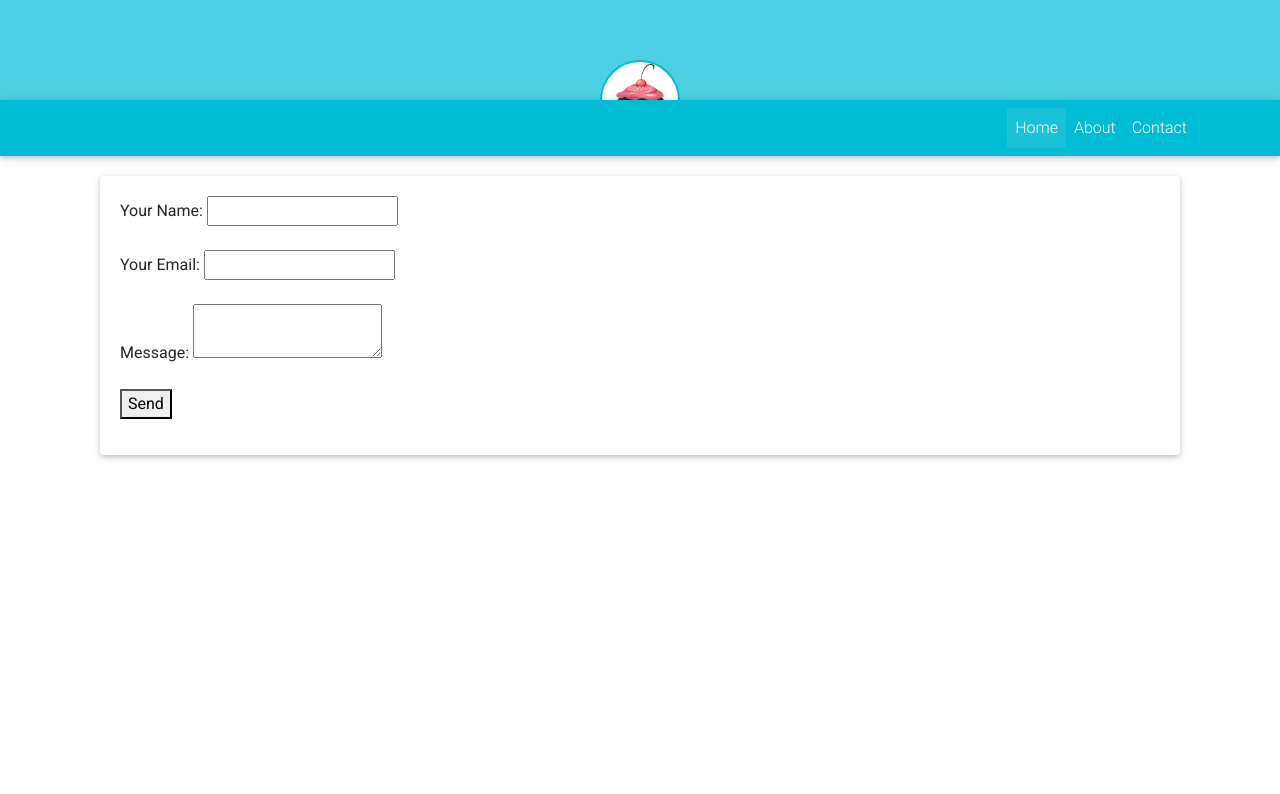
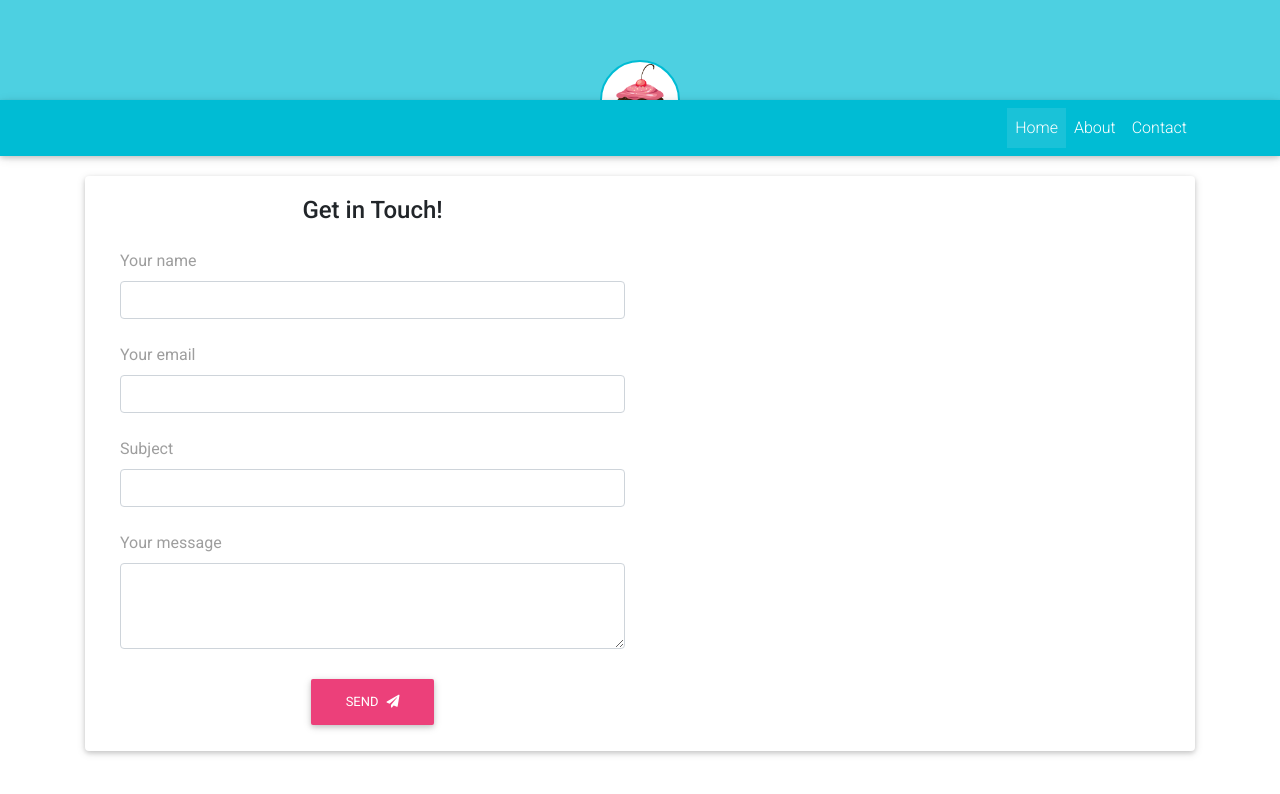
Before and after one commit to brayanmcz/LeslysWebsite, a React (Create React App) app: page /contact in a window 1280 px wide. Shown: the top 794 px of the page. Built offline with nearby package versions, Linux system fonts and the light colour scheme.

Commit message:
new form

```diff
--- a/src/Pages/Contact.js
+++ b/src/Pages/Contact.js
@@ -1,18 +1,29 @@
-import React, { Component } from 'react';
-import { MDBContainer, MDBRow, MDBCol } from 'mdbreact';
-import ContactForm from './contact/ContactForm';
+import React, { Component } from "react";
+import { MDBContainer, MDBRow, MDBCol, MDBCard, MDBCardBody } from "mdbreact";
+import ContactForm from "./contact/Form";
+import styled from "styled-components";
 
-class ContactPage extends Component{
+const Wrapper = styled.div`
+  padding-top: 20px;
+`;
+
+class ContactPage extends Component {
   render() {
     return (
+      <Wrapper>
         <MDBContainer>
           <MDBRow>
             <MDBCol>
-                        <ContactForm/>
+              <MDBCard>
+                <MDBCardBody>
+                  <ContactForm />
+                </MDBCardBody>
+              </MDBCard>
             </MDBCol>
           </MDBRow>
         </MDBContainer>
-        )
+      </Wrapper>
+    );
   }
 }
 
--- /dev/null
+++ b/src/Pages/contact/Form.js
@@ -0,0 +1,68 @@
+import React, { Component } from "react";
+import { MDBContainer, MDBRow, MDBCol, MDBBtn, MDBIcon } from 'mdbreact';
+
+class ContactForm extends Component {
+    render() {
+        return (
+            <MDBContainer>
+            <MDBRow>
+              <MDBCol md="6">
+                <form name="contact" netlify="true" action="/thanks">
+                  <p className="h4 text-center mb-4">Get in Touch!</p>
+                  <label htmlFor="defaultFormContactNameEx" className="grey-text">
+                    Your name
+                  </label>
+                  <input
+                    type="text"
+                    id="defaultFormContactNameEx"
+                    className="form-control"
+                  />
+                  <br />
+                  <label htmlFor="defaultFormContactEmailEx" className="grey-text">
+                    Your email
+                  </label>
+                  <input
+                    type="email"
+                    id="defaultFormContactEmailEx"
+                    className="form-control"
+                  />
+                  <br />
+                  <label
+                    htmlFor="defaultFormContactSubjectEx"
+                    className="grey-text"
+                  >
+                    Subject
+                  </label>
+                  <input
+                    type="text"
+                    id="defaultFormContactSubjectEx"
+                    className="form-control"
+                  />
+                  <br />
+                  <label
+                    htmlFor="defaultFormContactMessageEx"
+                    className="grey-text"
+                  >
+                    Your message
+                  </label>
+                  <textarea
+                    type="text"
+                    id="defaultFormContactMessageEx"
+                    className="form-control"
+                    rows="3"
+                  />
+                  <div className="text-center mt-4">
+                    <MDBBtn color="pink" type="submit">
+                      Send
+                      <MDBIcon icon="paper-plane" className="ml-2" />
+                    </MDBBtn>
+                  </div>
+                </form>
+              </MDBCol>
+            </MDBRow>
+          </MDBContainer>
+        )
+    }
+}
+
+export default ContactForm;
```
Lines whose indentation alone changed are shown as unchanged.
